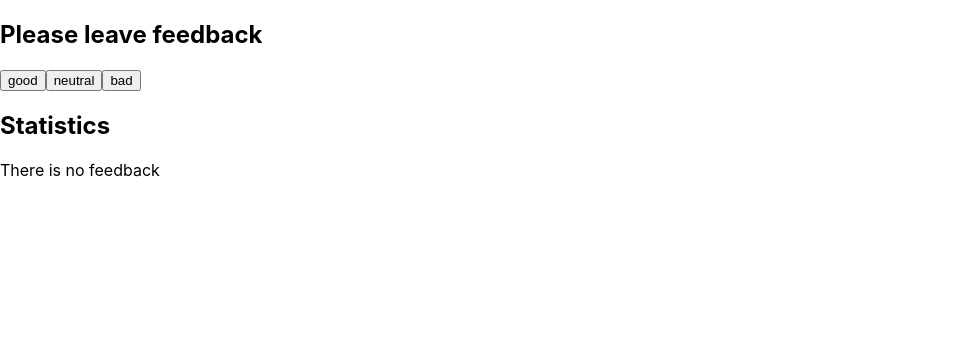
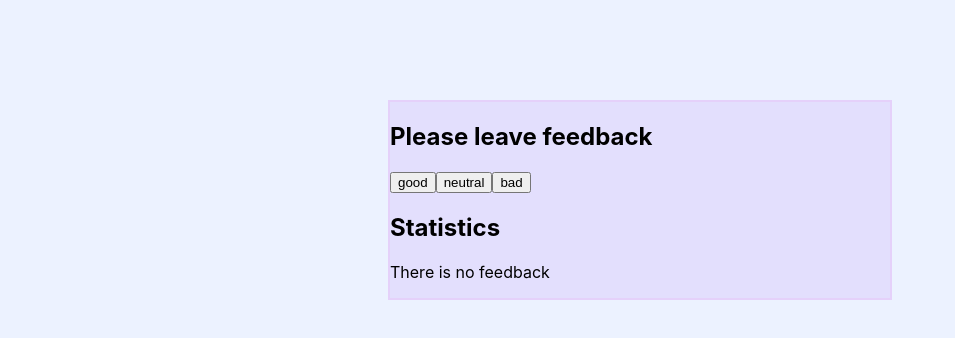
Before and after one commit to KostiaZ/goit-react-hw-02-feedback, a React (Create React App) app: page / in a window 1280 px wide. Shown: the top 338 px of the page, without its empty margins (0-955 px from the left). Built offline with nearby package versions, Linux system fonts and the light colour scheme.

Commit message:
add PropTypes

```diff
--- a/package.json
+++ b/package.json
@@ -9,6 +9,7 @@
     "@testing-library/user-event": "^13.5.0",
     "normalize": "^0.3.1",
     "normalize.css": "^8.0.1",
+    "prop-types": "^15.8.1",
     "react": "^18.1.0",
     "react-dom": "^18.1.0",
     "react-scripts": "5.0.1",
--- a/src/components/App.jsx
+++ b/src/components/App.jsx
@@ -3,6 +3,7 @@ import FeedbackOptions from './FeedbackOptions/FeedbackOptions';
 import Statistics from './Statistics/Statistics';
 import Section from './Section/Section';
 import Notification from './Notification/Notification';
+import css from './App.module.css';
 
 class App extends Component {
   state = {
@@ -32,7 +33,7 @@ class App extends Component {
     const { good, neutral, bad } = this.state;
 
     return (
-      <div>
+      <div className={css.container}>
         <Section title="Please leave feedback">
           <FeedbackOptions
             options={options}
--- /dev/null
+++ b/src/components/App.module.css
@@ -0,0 +1,6 @@
+.container {
+  margin: 100px auto;
+  width: 500px;
+  border: 2px solid #e5d1fa;
+  background-color: #e3dffd;
+}
--- a/src/components/Notification/Notification.jsx
+++ b/src/components/Notification/Notification.jsx
@@ -1,5 +1,11 @@
+import PropTypes from 'prop-types';
+
 const Notification = ({ message }) => {
   return <p>{message}</p>;
 };
 
+Notification.propTypes = {
+  message: PropTypes.string.isRequired,
+};
+
 export default Notification;
--- a/src/components/Section/Section.jsx
+++ b/src/components/Section/Section.jsx
@@ -1,3 +1,5 @@
+import PropTypes from 'prop-types';
+
 const Section = ({ title, children }) => {
   return (
     <section>
@@ -7,4 +9,8 @@ const Section = ({ title, children }) => {
   );
 };
 
+Section.propTypes = {
+  title: PropTypes.string.isRequired,
+  children: PropTypes.element,
+};
 export default Section;
--- a/src/index.css
+++ b/src/index.css
@@ -7,6 +7,7 @@ body {
     sans-serif;
   -webkit-font-smoothing: antialiased;
   -moz-osx-font-smoothing: grayscale;
+  background-color: #ecf2ff;
 }
 
 code {
```
Also changed, not shown: src/components/FeedbackOptions/FeedbackOptions.jsx (+7 -0 lines), src/components/Statistics/Statistics.jsx (+10 -0 lines), 1 other file (tests, documents, lock files or other folders).
